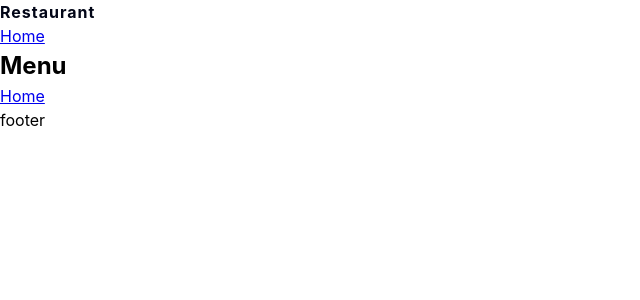
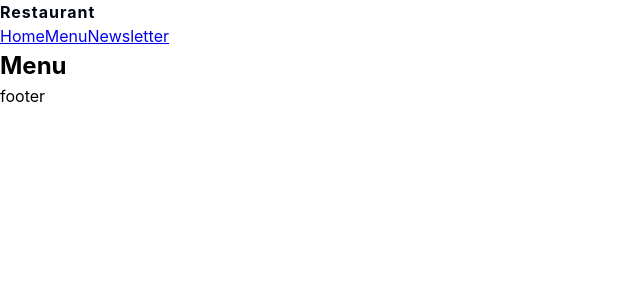
Before and after one commit to ken-cherry/restaurant-vite, a React (Vite) app: page /menu in a window 1280 px wide. Shown: the top 300 px of the page, without its empty margins (0-640 px from the left). Built offline with nearby package versions, Linux system fonts and the light colour scheme.

Commit message:
Imported: Styled Components

```diff
--- a/package.json
+++ b/package.json
@@ -13,7 +13,8 @@
     "react": "^18.2.0",
     "react-dom": "^18.2.0",
     "react-icons": "^4.12.0",
-    "react-router-dom": "^6.11.2"
+    "react-router-dom": "^6.11.2",
+    "styled-components": "^6.1.8"
   },
   "devDependencies": {
     "@types/react": "^18.2.43",
--- a/src/components/Navbar.jsx
+++ b/src/components/Navbar.jsx
@@ -1,5 +1,6 @@
 import React from "react";
 import { NavLink } from "react-router-dom";
+import styled from "styled-components";
 
 const Navbar = () => {
   return (
@@ -10,6 +11,12 @@ const Navbar = () => {
           <NavLink to="/" className="nav-link">
             Home
           </NavLink>
+          <NavLink to="/menu" className="nav-link">
+            Menu
+          </NavLink>
+          <NavLink to="/newsletter" className="nav-link">
+            Newsletter
+          </NavLink>
         </div>
       </div>
     </nav>
--- a/src/pages/Menu.jsx
+++ b/src/pages/Menu.jsx
@@ -5,7 +5,6 @@ const Menu = () => {
   return (
     <div>
       <h2>Menu</h2>
-      <Link to="/">Home</Link>
     </div>
   );
 };
```
Also changed, not shown: 1 other file (tests, documents, lock files or other folders).
